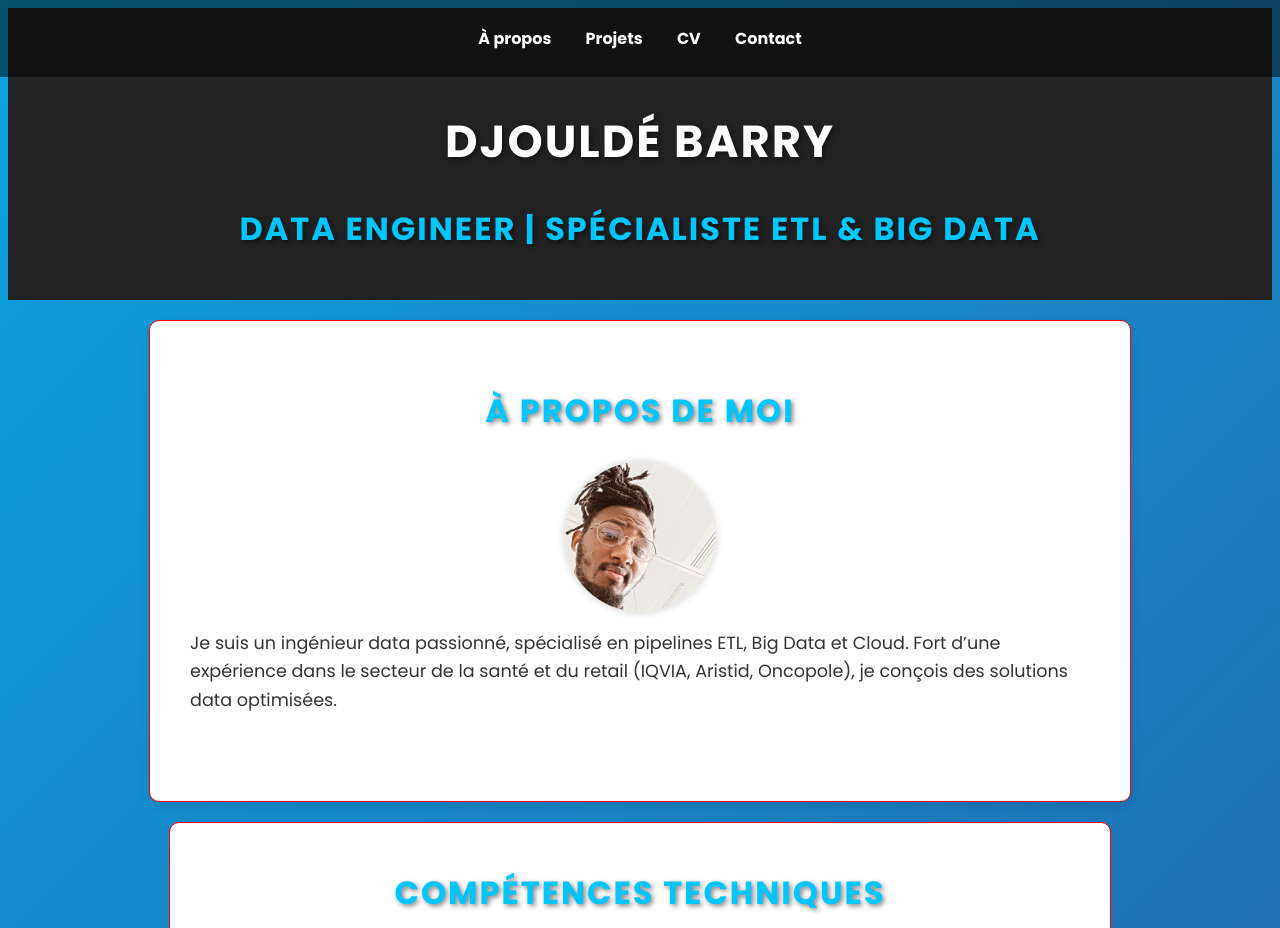
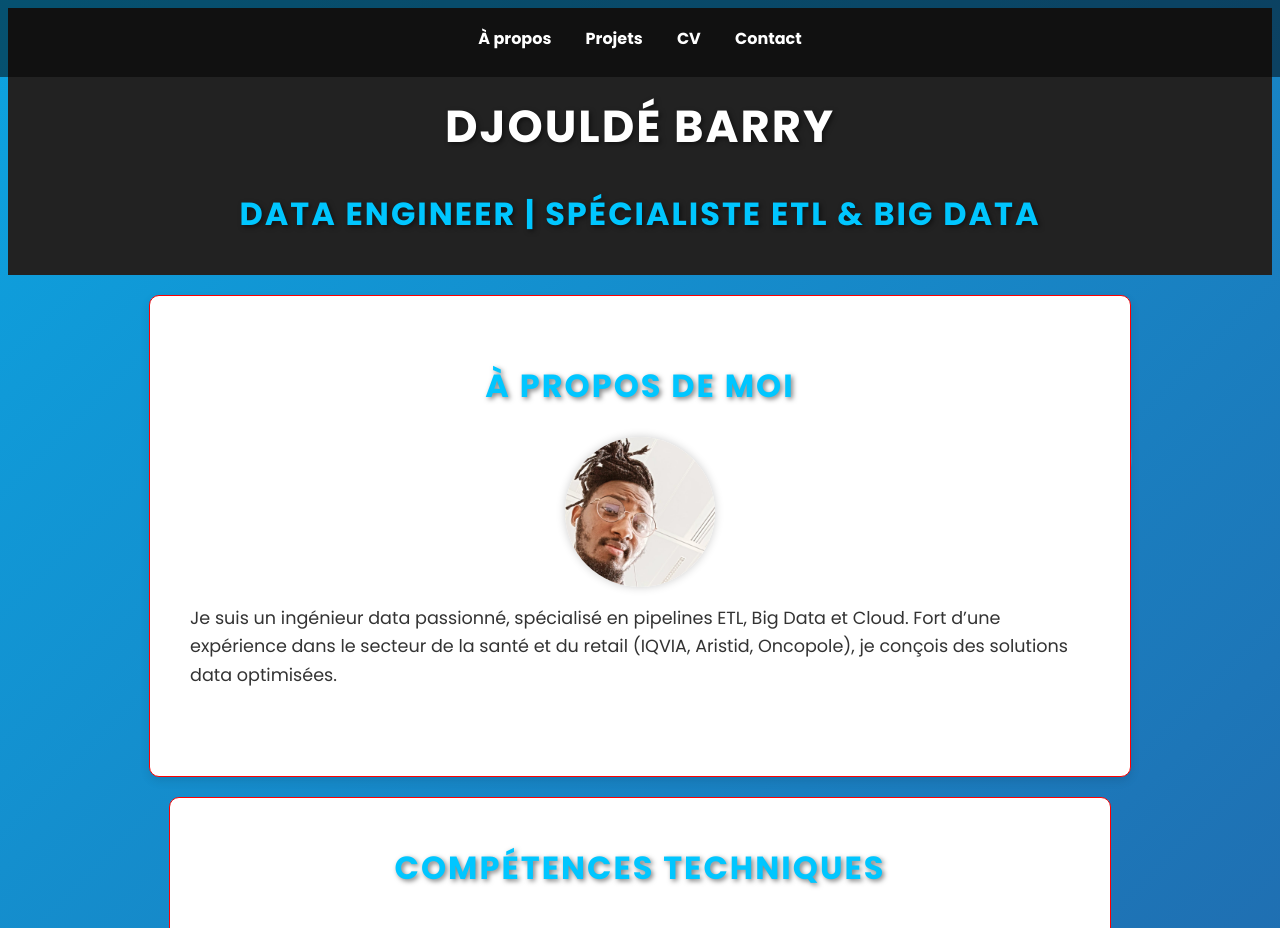
Before and after one commit to barry03/site-web, a plain HTML site: page index.html in a window 1280 px wide. Shown: the top 928 px of the page. Drawn offline with Linux system fonts and the light colour scheme.

Commit message:
correction de la taille

```diff
--- a/style.css
+++ b/style.css
@@ -18,7 +18,7 @@ h1, h2 {
 h1 {
     font-size: 2.8rem;
     color: #ffffff; /* Remplace le bleu par du blanc pour plus de lisibilité */
-    margin-top: 80px;
+    margin-top: 75px;
 }
 
 h2 {
@@ -93,7 +93,7 @@ section.visible {
 header {
     background: #222; /* Un gris plus clair que le noir */
     color: white;
-    padding: 20px 0; /* Augmente l’espace interne du header */
+    padding: 10px 0; /* Augmente l’espace interne du header */
 }
 
 .navbar {
```
